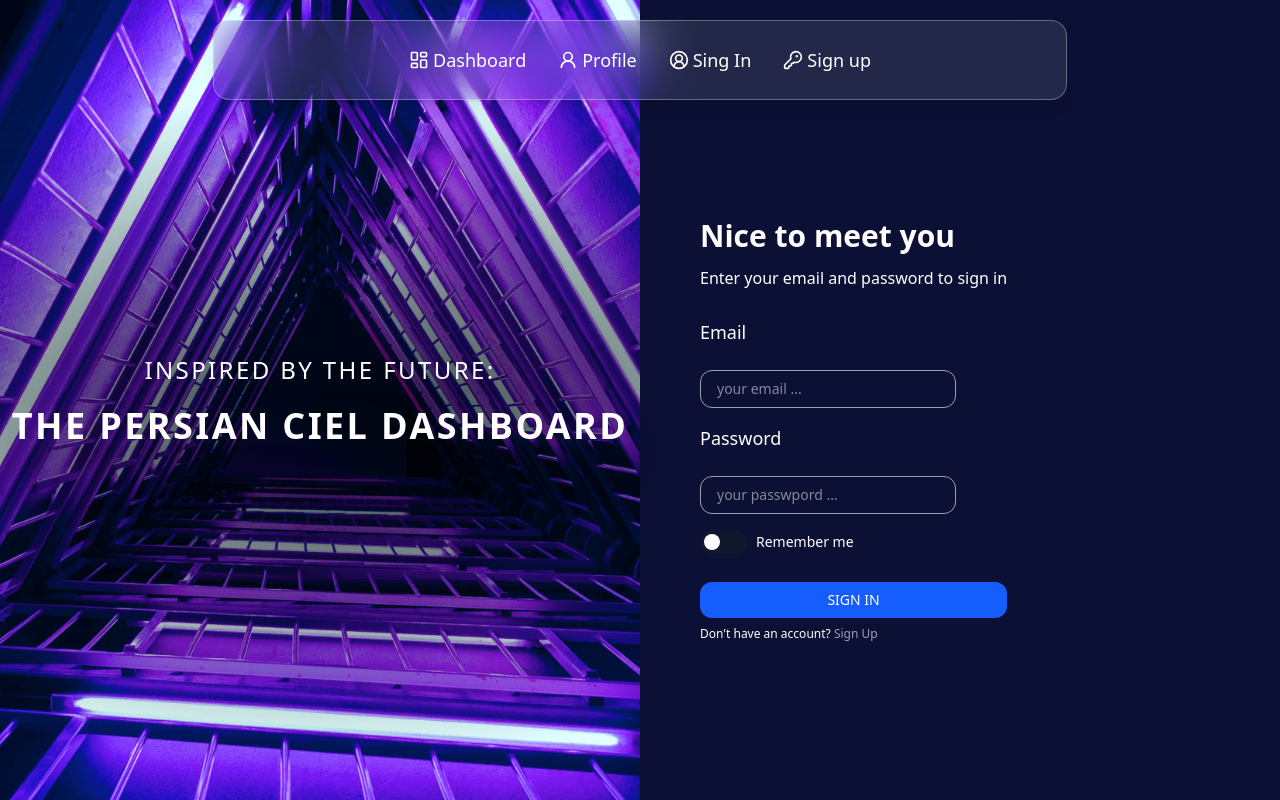
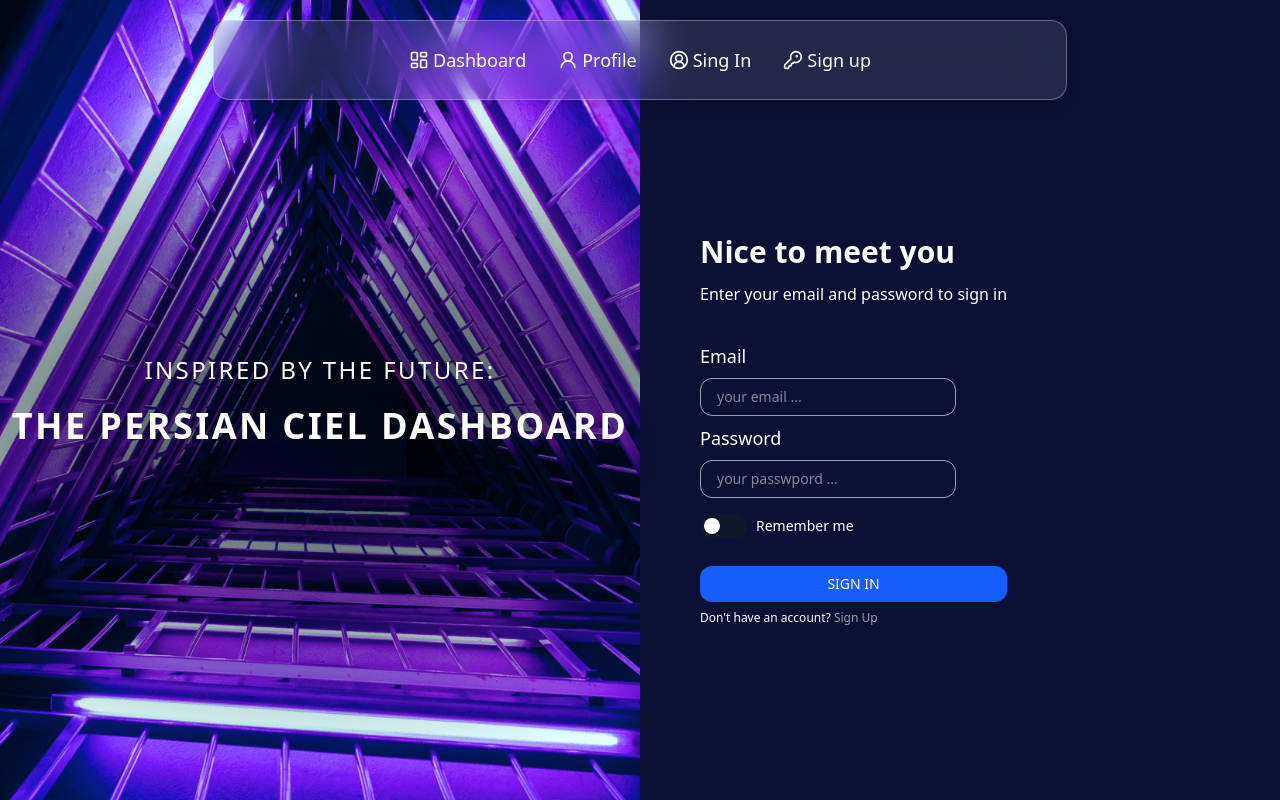
Before and after one commit to persian-ciel/Dashboard, a React (Vite) app: page /signin in a window 1280 px wide. Built offline with nearby package versions, Linux system fonts and the light colour scheme.

Commit message:
Sign up and Sign In page Added

```diff
--- a/src/components/pages/Registration/SignIn.jsx
+++ b/src/components/pages/Registration/SignIn.jsx
@@ -25,9 +25,9 @@ function SignIn() {
                 e.preventDefault();
                 console.log("Logging in...");
               }}
-              className="flex flex-col gap-4 mt-7"
+              className="flex flex-col mt-7"
             >
-              <label htmlFor="email" className=" text-lg mb-2 font-medium">
+              <label htmlFor="email" className="2xl:mt-4 mt-2 text-lg mb-2 font-medium">
                 Email
               </label>
               <input
@@ -39,7 +39,7 @@ function SignIn() {
               />
               <label
                 htmlFor="password"
-                className=" text-lg mb-2 font-medium"
+                className="2xl:mt-4 mt-2 text-lg mb-2 font-medium"
               >
                 Password
               </label>
```
